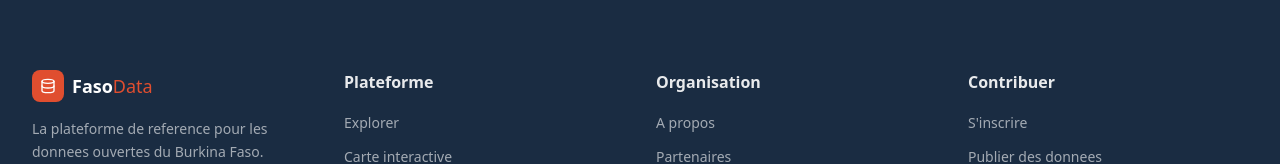
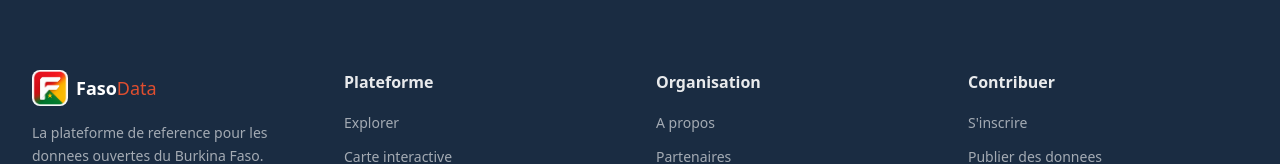
Before and after one commit to houedraogo/FasoData, a Next.js app in the folder apps/web/: page / in a window 1280 px wide. Shown: the part 3733-3897 px from the top of the page. Built offline with nearby package versions, Linux system fonts and the light colour scheme; no server answers.

Commit message:
fix: logo picto dans le footer

```diff
--- a/apps/web/src/components/layout/Footer.tsx
+++ b/apps/web/src/components/layout/Footer.tsx
@@ -1,7 +1,8 @@
 "use client";
 
+import Image from "next/image";
 import Link from "next/link";
-import { Database, Github, Mail } from "lucide-react";
+import { Github, Mail } from "lucide-react";
 import { useLanguage } from "@/lib/i18n";
 
 export function Footer() {
@@ -13,9 +14,7 @@ export function Footer() {
         <div className="grid grid-cols-1 md:grid-cols-4 gap-8">
           <div className="md:col-span-1">
             <div className="flex items-center gap-2 mb-4">
-              <div className="w-8 h-8 bg-faso-red rounded-lg flex items-center justify-center">
-                <Database className="w-4 h-4 text-white" />
-              </div>
+              <Image src="/picto.png" alt="FasoData" width={36} height={36} className="w-9 h-9 rounded-lg object-cover shrink-0" />
               <span className="font-bold text-lg">
                 Faso<span className="font-light text-faso-red">Data</span>
               </span>
```
